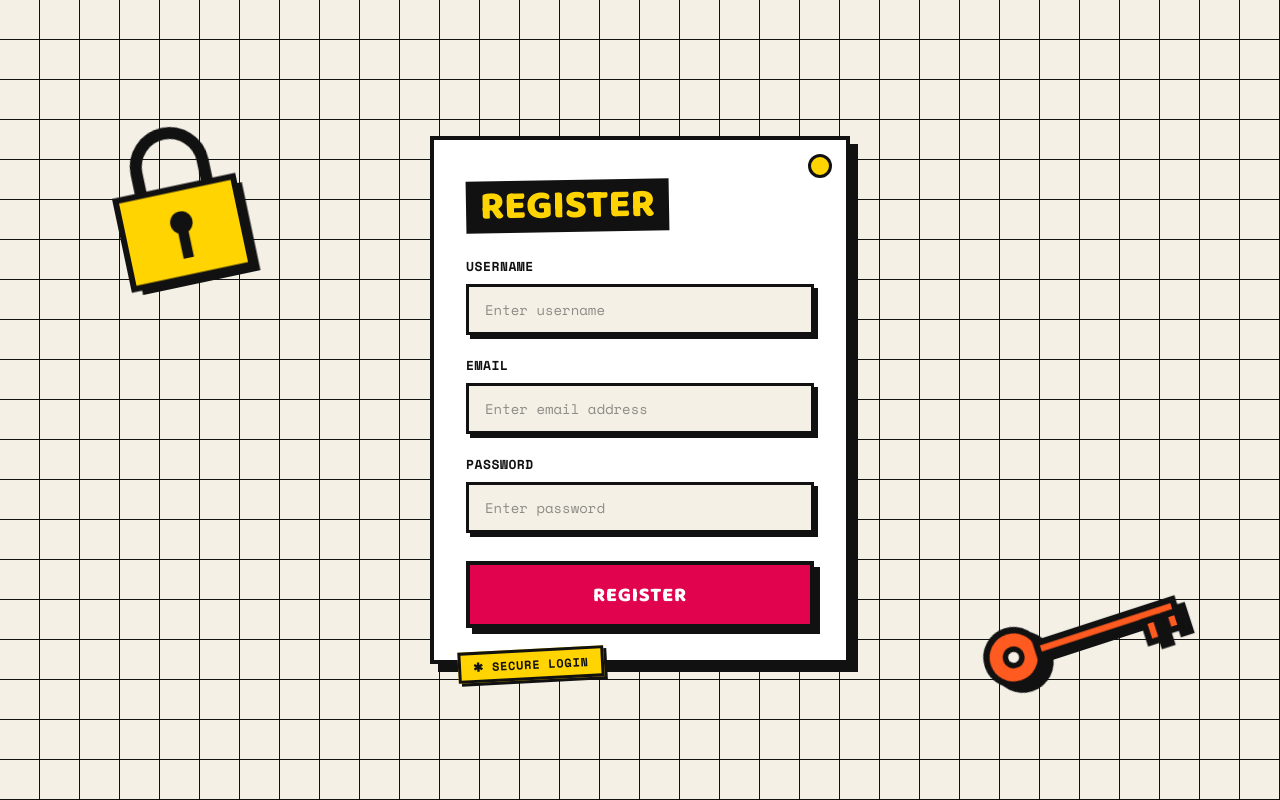
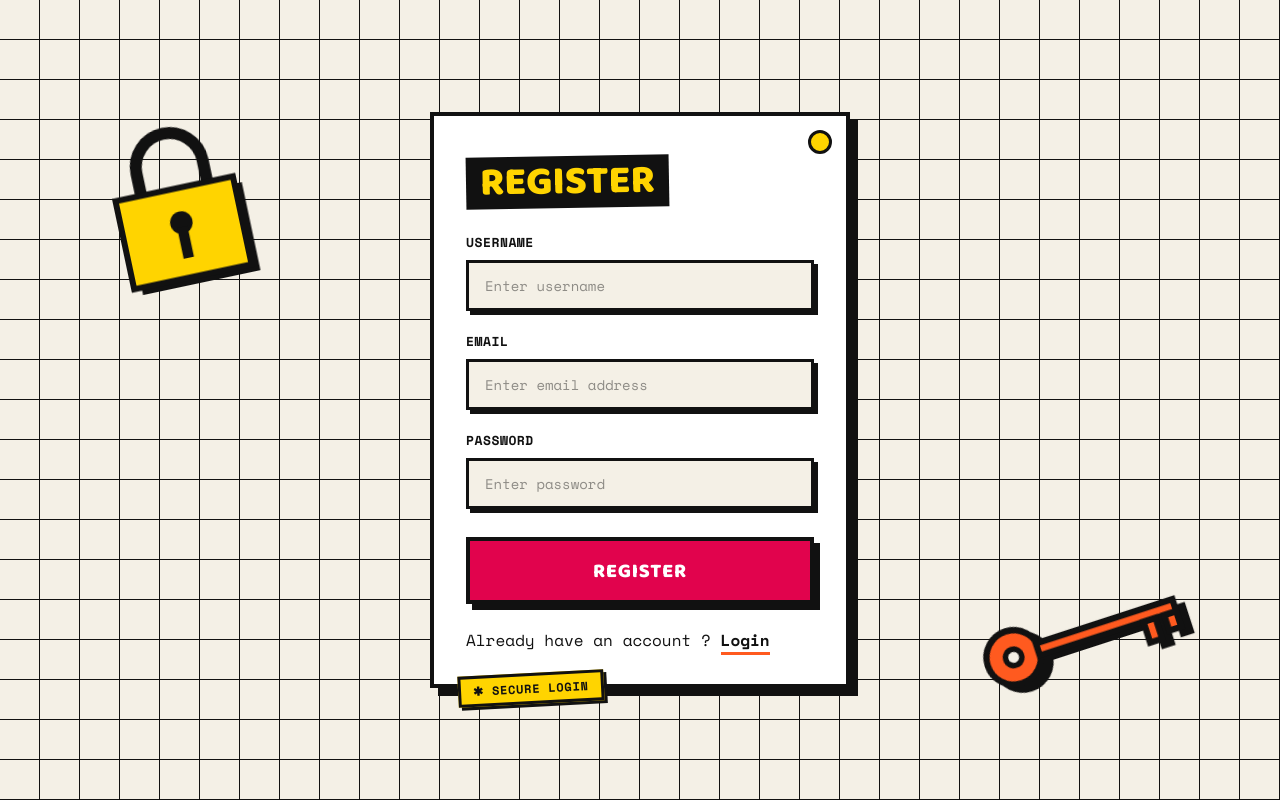
Before and after one commit to amitava-code/CVify, a React app in the folder frontend/: page /register in a window 1280 px wide. Built offline with nearby package versions, Linux system fonts and the light colour scheme; the HTML template or start-up script is replaced by a standard one.

Commit message:
feat: add navigation links between login and register pages

```diff
--- a/frontend/src/features/auth/pages/Login.jsx
+++ b/frontend/src/features/auth/pages/Login.jsx
@@ -1,5 +1,6 @@
 import React from 'react'
 import "../auth.form.scss"
+import { useNavigate,Link } from 'react-router'
 
 const Login = () =>{
 
@@ -29,6 +30,7 @@ const Login = () =>{
           <button className='button primary-button'>Login</button>
 
         </form>
+        <p>Don't have an account ?  <Link to={"/register"}   >Register</Link></p>
       </div>
 
 
--- a/frontend/src/features/auth/pages/Register.jsx
+++ b/frontend/src/features/auth/pages/Register.jsx
@@ -1,6 +1,10 @@
 import React from 'react'
+import { Link, useNavigate } from 'react-router'
 
 const Register = () => {
+
+
+  const navigate = useNavigate()
 
 
   const handleSubmit = (e) =>{
@@ -36,6 +40,8 @@ const Register = () => {
           <button className='button primary-button'>Register</button>
 
         </form>
+
+        <p>Already have an account ?  <Link to={"/login"}   >Login</Link></p>
       </div>
 
 
```
